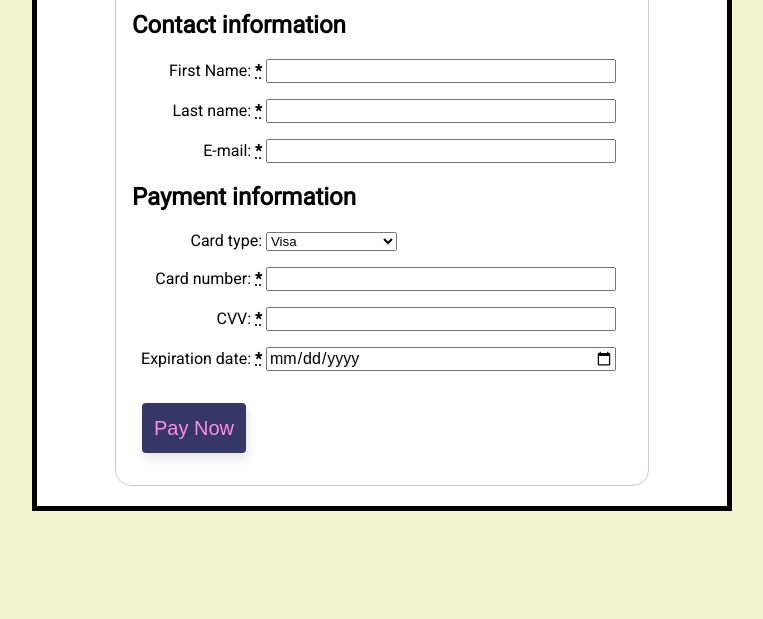
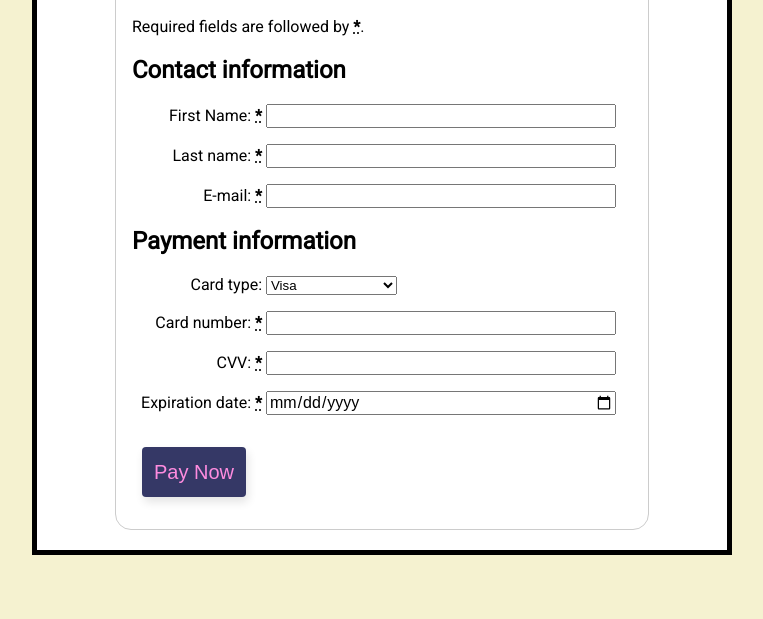
Before and after one commit to RuiqiW/BookExchange, a plain HTML site: page pages/payment.html in a window 1280 px wide. Shown: the part 181-800 px from the top of the page, without its empty margins (258-1021 px from the left). Drawn offline with Linux system fonts and the light colour scheme.

Commit message:
fixed height of payment.html

```diff
--- a/pages/payment.html
+++ b/pages/payment.html
@@ -11,7 +11,6 @@
 </head>
 
 <body>
-<h1>Payment Method</h1>
 <picture>
   <source srcset="../images/logo.png" media="(min-width: 400px)">
   <img src="../images/logo.png" alt="UofT Exchange">
--- a/styles/payment.css
+++ b/styles/payment.css
@@ -6,7 +6,7 @@ html {
   display: flex;
   align-items: center;
   justify-content: center;
-  height: 70vh;
+  height: 100vh;
 }
 
 body {
```
